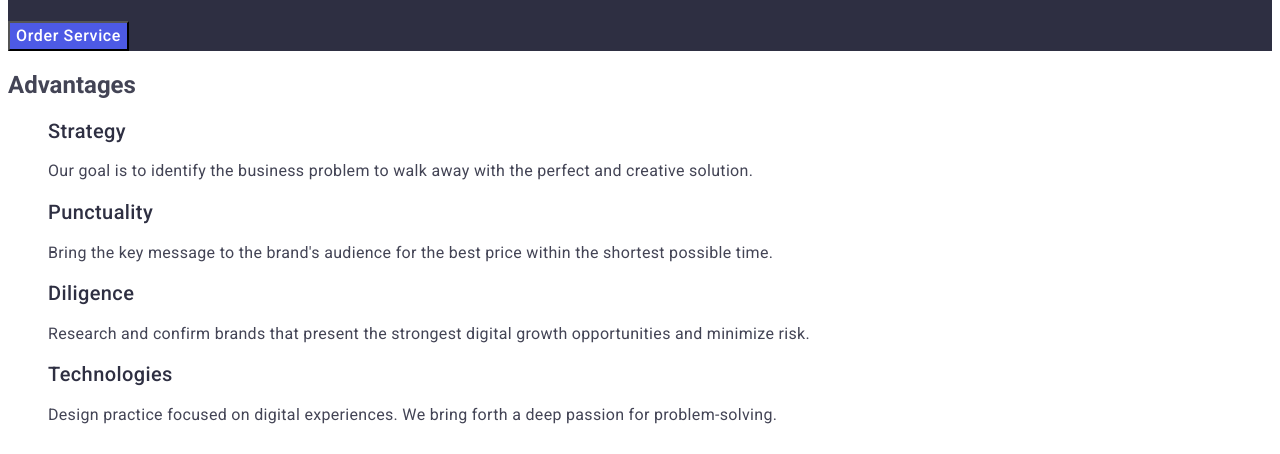
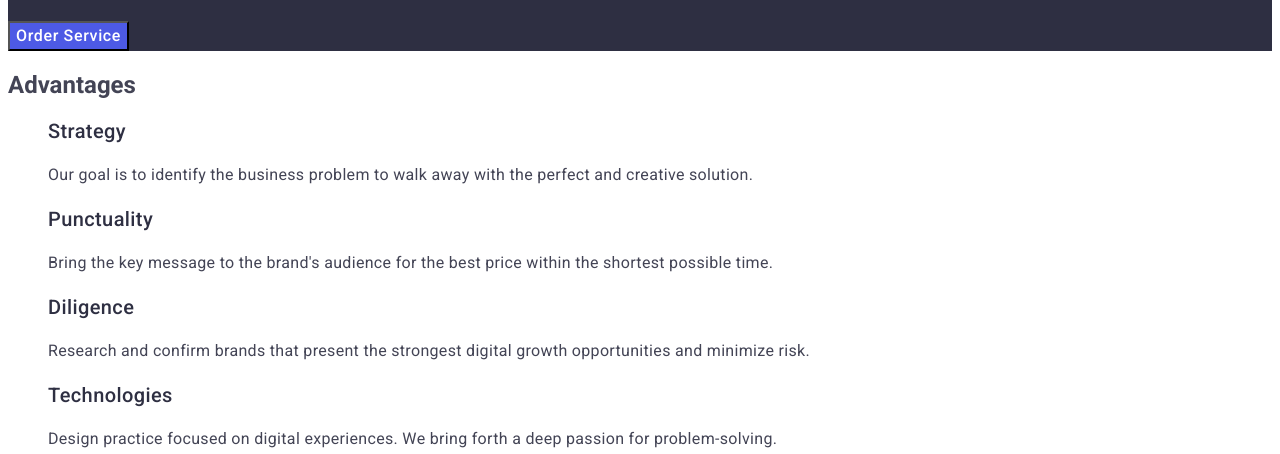
Before and after one commit to missmurs/goit-markup-hw-02, a plain HTML site: page index.html in a window 1280 px wide. Shown: the part 313-767 px from the top of the page. Drawn offline with Linux system fonts and the light colour scheme.

Commit message:
Update index.html

```diff
--- a/index.html
+++ b/index.html
@@ -56,21 +56,21 @@
             <h2 class="advantages-title">Advantages</h2>
             <ul class="list">
                 <li class="advantages-item">
-                    <h2 class="advantages-item-title">Strategy</h2>
+                    <h3 class="advantages-item-title">Strategy</h3>
                     <p class="advantages-text">
                         Our goal is to identify the business
                         problem to walk away with the perfect and creative solution.
                     </p>
                 </li>
                 <li class="advantages-item">
-                    <h2 class="advantages-item-title">Punctuality</h2>
+                    <h3 class="advantages-item-title">Punctuality</h3>
                     <p class="advantages-text">
                         Bring the key message to the brand's audience for the best price within the shortest possible
                         time.
                     </p>
                 </li>
                 <li class="advantages-item">
-                    <h2 class="advantages-item-title">Diligence</h2>
+                    <h3 class="advantages-item-title">Diligence</h3>
                     <p class="advantages-text">
                         Research and confirm brands that present the strongest digital growth opportunities and
                         minimize
@@ -78,7 +78,7 @@
                     </p>
                 </li>
                 <li class="advantages-item">
-                    <h2 class="advantages-item-title">Technologies</h2>
+                    <h3 class="advantages-item-title">Technologies</h3>
                     <p class="advantages-text">
                         Design practice focused on digital experiences. We bring forth a deep passion for
                         problem-solving.
```
